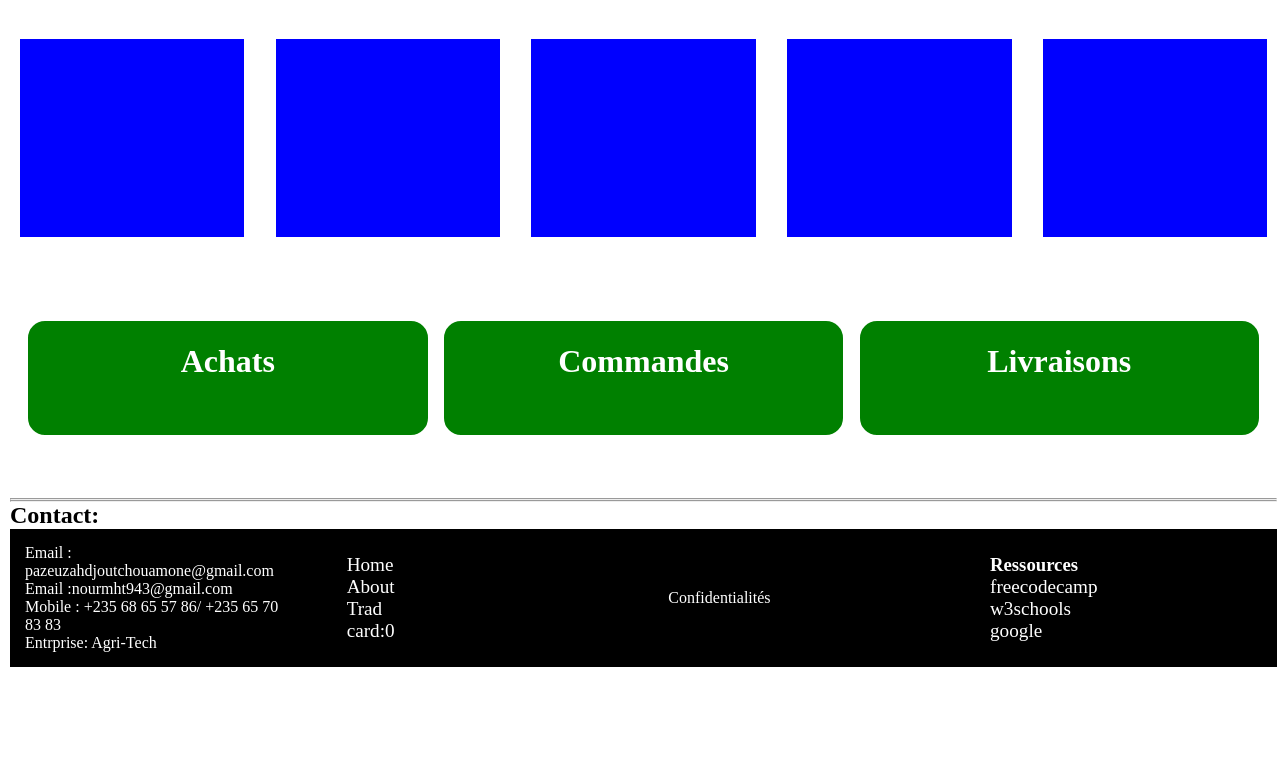
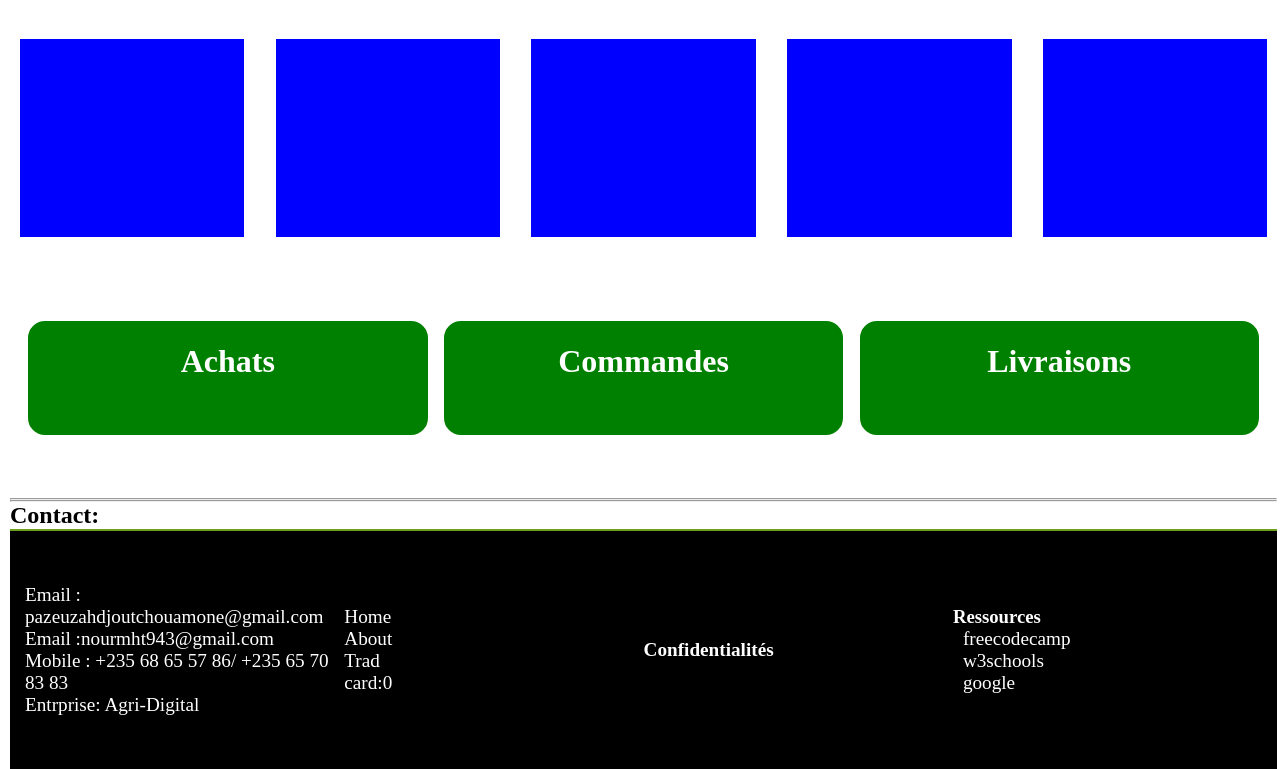
Before and after one commit to MAHAMAT-NOUR-ALI/Maquette, a plain HTML site: page index.html in a window 1280 px wide. Shown: the part 901-1670 px from the top of the page. Before the commit the page ends 1568 px from the top, so only its background shows below. Drawn offline with Linux system fonts and the light colour scheme.

Commit message:
troisieme changement

```diff
--- a/index.html
+++ b/index.html
@@ -109,7 +109,7 @@
             <p>Email : pazeuzahdjoutchouamone@gmail.com </p>
             <p>Email :nourmht943@gmail.com</p>
             <p> Mobile : +235 68 65 57 86/ +235 65 70 83 83</p>
-            <p>Entrprise: Agri-Tech</p>
+            <p>Entrprise: Agri-Digital</p>
         </div>
         <div class="div_footer">
             <a href="#">Home</a> <br>
@@ -118,10 +118,10 @@
             <a href="#">card:0</a>  <br>
         </div>
         <div class="div_footer">
-            <p>Confidentialités</p>
+            <p><strong>Confidentialités</strong></p>
         </div>
         <div class="div_footer">
-            <h1>Ressources</h1>
+            <h1> <strong>Ressources</strong></h1>
             <a href="https://www.freecodecamp.org/">freecodecamp</a> <br>
             <a href="https://www.w3schools.com/html/">w3schools</a> <br>
             <a href="https://www.google.com/">google</a> <br>
--- a/style.css
+++ b/style.css
@@ -189,7 +189,7 @@ body {
     font-weight: 900;
     color: white;
 }
-
+/*
 .footer {
     width: 100%;
     height: auto;
@@ -211,3 +211,33 @@ body {
     text-decoration: none;
     color: white;
 }
+*/
+.footer {
+   flex-shrink: 0;
+    border-top: 2px solid rgba(172, 255, 47, 0.627);
+    width: 100%;
+    height: 30vh;
+    background-color: black;
+    color: white;
+    display: flex;
+    padding: 15px;
+    justify-content: space-between;
+    align-items: center;
+}
+
+.div_footer {
+    width: 25%;
+    border-color: azure;
+    color: white;
+}
+
+
+.div_footer > a{
+    font-size: 120%;
+    text-decoration: none;
+    color: white;
+    padding: 10px;
+}
+.div_footer p{
+    font-size: 120%;
+}
```
